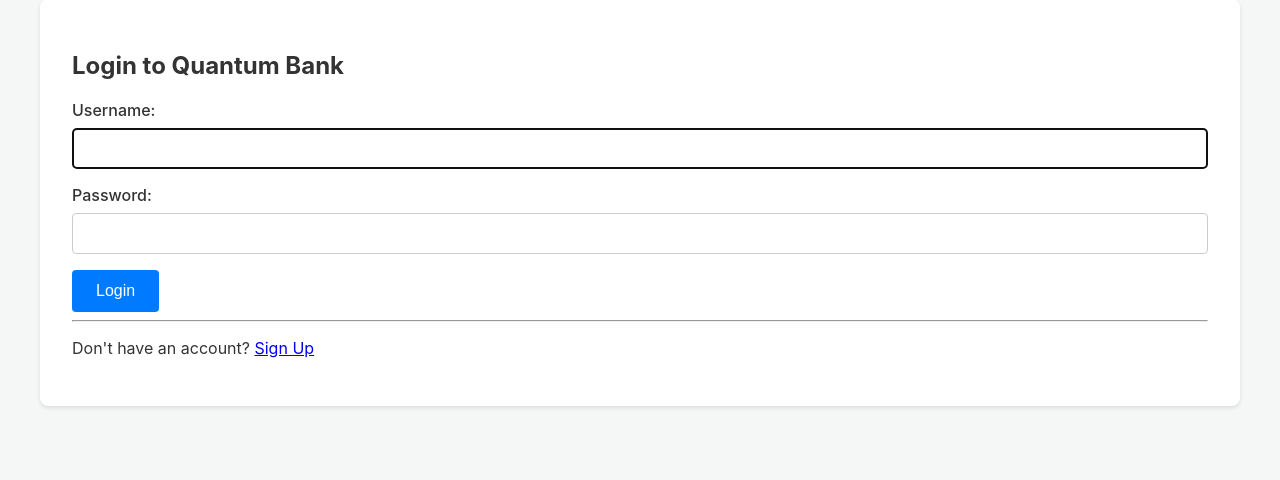
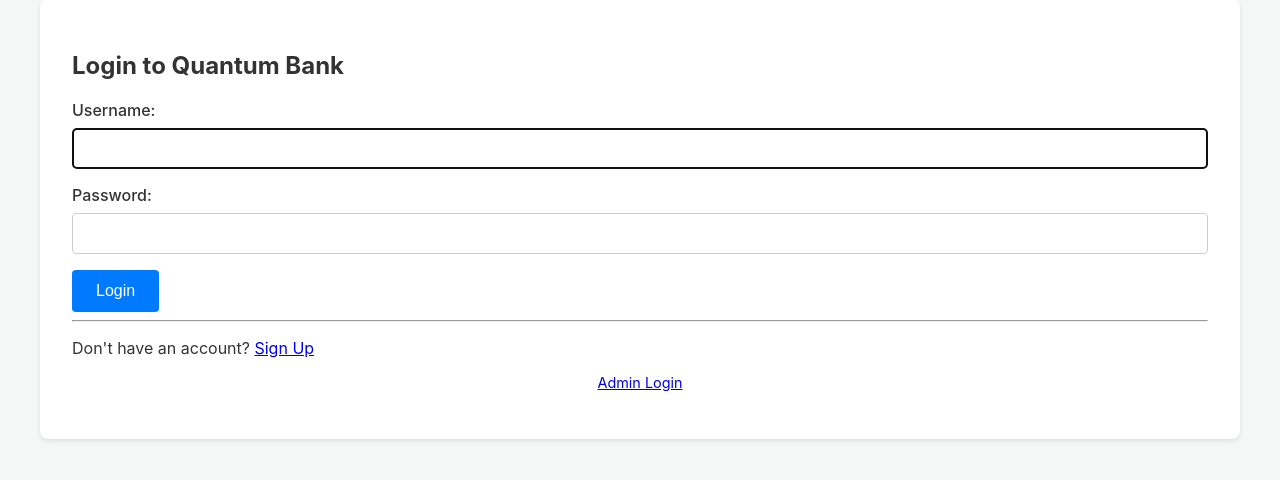
Before and after one commit to Abhijith-j-nair/Quantum_Bank, a Django app: page /accounts/login/ in a window 1280 px wide. Shown: the part 95-575 px from the top of the page. Run offline with Django 5.2, Linux system fonts and the light colour scheme.

Commit message:
Fix: Add admin login link to login page

```diff
--- a/core/templates/registration/login.html
+++ b/core/templates/registration/login.html
@@ -7,10 +7,12 @@
 
     <p>
         <label for="id_username">Username:</label>
-        {{ form.username }}  </p>
+        {{ form.username }}
+    </p>
     <p>
         <label for="id_password">Password:</label>
-        {{ form.password }}  </p>
+        {{ form.password }}
+    </p>
 
     {% if form.errors %}
         <p class="error">Your username and password didn't match. Please try again.</p>
@@ -20,5 +22,10 @@
     <hr>
 
     <p>Don't have an account? <a href="{% url 'signup' %}">Sign Up</a></p>
+
+    <p style="text-align: center; margin-top: 1rem; font-size: 0.9em;">
+        <a href="{% url 'admin:index' %}">Admin Login</a>
+    </p>
+
   </form>
 {% endblock %}
```
